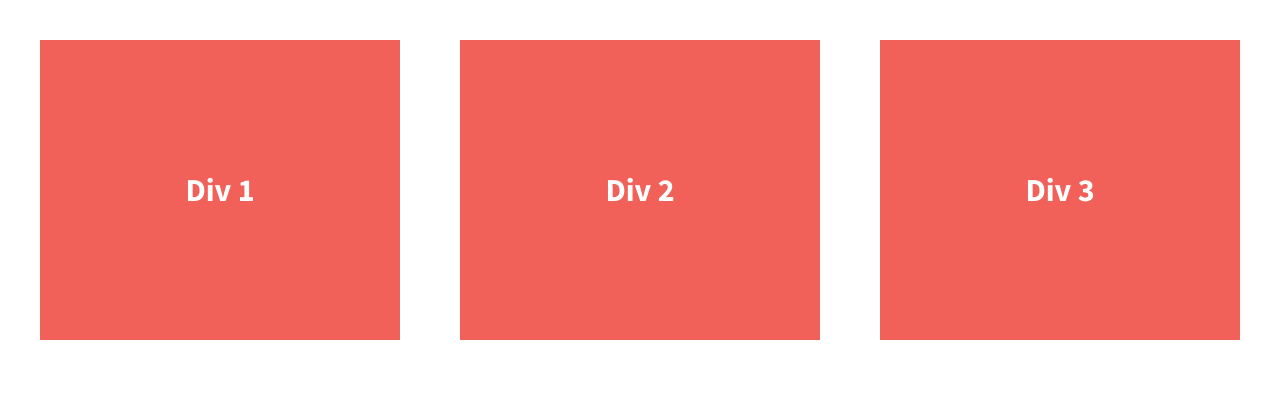
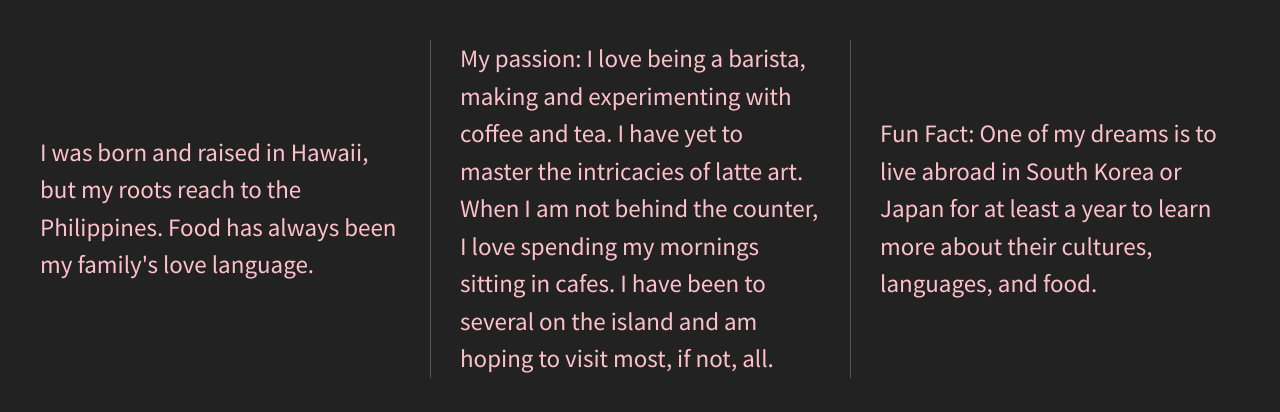
Before and after one commit to kmanog/divs-flexbox, a plain HTML site: page index.html in a window 1280 px wide. Drawn offline with nearby package versions, Linux system fonts and the light colour scheme.

Commit message:
customized text and added borders

```diff
--- a/css/main.css
+++ b/css/main.css
@@ -97,7 +97,7 @@ textarea {
 
 
 html {
-  background-color: #fff;
+  background-color: #222;
   height: 100%;
 }
 
@@ -110,25 +110,24 @@ body {
 
 .wrapper {
   /*add display:flex and set justify-content to space-between*/
-  font-weight: 700;
+  font-weight: 500;
   display: flex;
+  flex-flow: row wrap;
   justify-content: space-between;
+  /*background-color: #fff;*/
 }
 
 .div-1, .div-2, .div-3 {
   /*give the divs a width of 30%, add display:flex, set justify-content and align-items to center*/
-  color: #fff;
+  color: pink;
   line-height: 1.5em;
-  font-size: 1.6em;
-  background-color: #f16059;
-  height: 300px;
-  width: 30%;
+  font-size: 1.25em;
+  /*background-color: #f16059;*/
+  height: auto;
   display: flex;
   justify-content: center;
   align-items: center;
 }
-
-
 
 
 /* ==========================================================================
@@ -210,6 +209,16 @@ body {
    These examples override the primary ('mobile first') styles.
    Modify as content requires.
    ========================================================================== */
+@media all and (min-width: 1200px) {
+       .div-1, .div-2, .div-3 {
+         flex-basis: 30%;
+       }
+
+       .div-1, .div-2 {
+         border-right: 1px solid #555;
+         padding-right: 30px;
+       }
+   }
 
 @media print,
        (-webkit-min-device-pixel-ratio: 1.25),
--- a/index.html
+++ b/index.html
@@ -23,13 +23,13 @@
 
         <section class="wrapper">
             <div class="div-1">
-                Div 1
+                I was born and raised in Hawaii, but my roots reach to the Philippines. Food has always been my family's love language.
             </div>
             <div class="div-2">
-                Div 2
+                My passion:  I love being a barista, making and experimenting with coffee and tea. I have yet to master the intricacies of latte art. When I am not behind the counter, I love spending my mornings sitting in cafes. I have been to several on the island and am hoping to visit most, if not, all.
             </div>
             <div class="div-3">
-                Div 3
+                Fun Fact: One of my dreams is to live abroad in South Korea or Japan for at least a year to learn more about their cultures, languages, and food.
             </div>
         </section>
 
```
